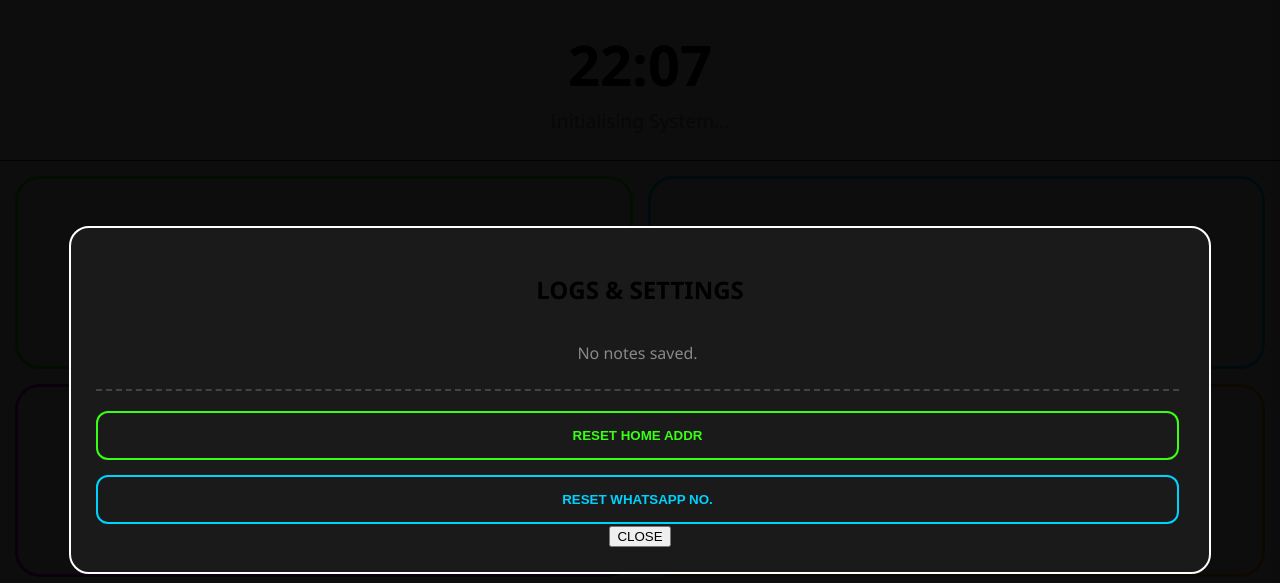
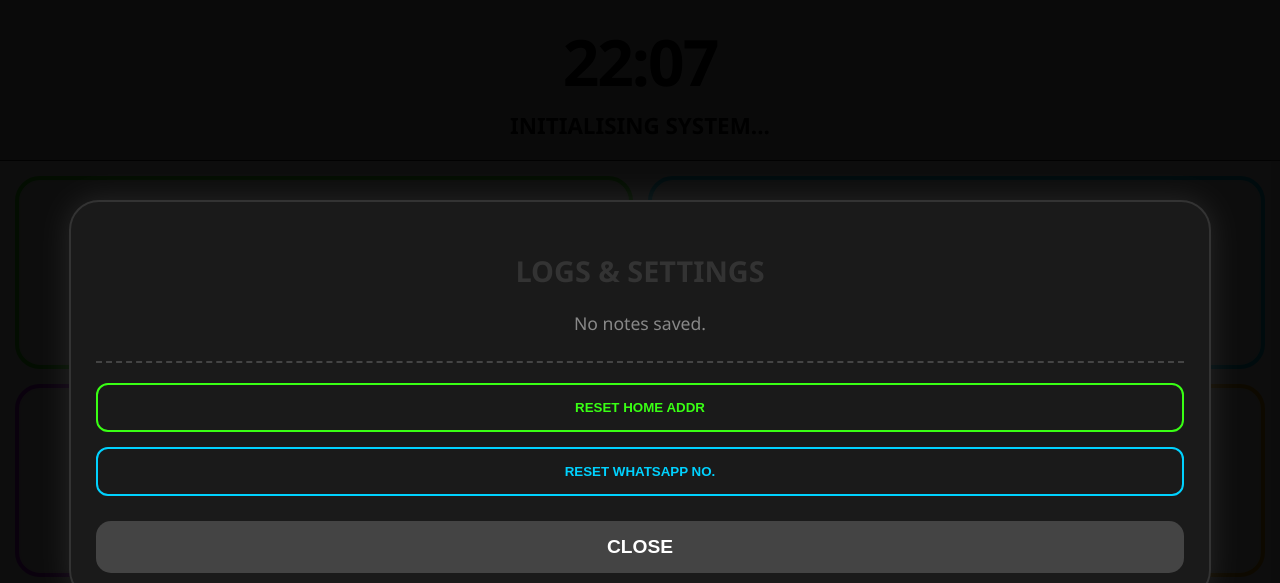
Before and after one commit to gbowdler/Car-app, a plain HTML site: page index.html in a window 1280 px wide. Both pictures are taken after a click on the button "VIEW LOGS". Shown: the top 583 px of the page. Drawn offline with Linux system fonts and the light colour scheme.

Commit message:
Update style.css
Touch optimisation
Z-index hierarchy

```diff
--- a/style.css
+++ b/style.css
@@ -1,7 +1,9 @@
+/* --- 1. THEME VARIABLES --- */
 :root {
     --bg-color: #000000;
     --btn-bg: #1a1a1a;
     --text-color: #ffffff;
+    /* Neon Accent Colours */
     --neon-green: #39ff14;
     --neon-blue: #00d2ff;
     --neon-purple: #bc13fe;
@@ -10,99 +12,105 @@
     --neon-grey: #ffffff;
 }
 
-/* Day Mode automatic switch */
+/* --- 2. AUTOMATIC DAY MODE --- */
 @media (prefers-color-scheme: light) {
     :root {
         --bg-color: #f0f0f0;
         --btn-bg: #ffffff;
         --text-color: #000000;
+        --neon-grey: #333333;
     }
 }
 
+/* --- 3. CORE LAYOUT --- */
 body {
     background-color: var(--bg-color);
     color: var(--text-color);
-    font-family: 'Segoe UI', sans-serif;
+    font-family: 'Segoe UI', Roboto, Helvetica, Arial, sans-serif;
     margin: 0;
     padding: 0;
     height: 100vh;
+    width: 100vw;
     display: flex;
     flex-direction: column;
-    overflow: hidden; /* Stops the page from bouncing/scrolling */
+    overflow: hidden; /* Prevents scrolling/bouncing in the cradle */
+    touch-action: manipulation; /* Improves tap response time */
 }
 
+/* --- 4. STATUS HEADER (TOP 20%) --- */
 #status-bar {
-    height: 20vh; /* Top 20% of screen */
+    height: 20vh;
     display: flex;
     flex-direction: column;
     justify-content: center;
     text-align: center;
+    background: rgba(0,0,0,0.2);
     border-bottom: 1px solid #333;
+    position: relative;
+    z-index: 10;
 }
 
-#clock { font-size: 3.5rem; margin: 0; font-weight: bold; }
-#location-text { font-size: 1.2rem; margin: 5px 0 0; color: #888; }
+#clock {
+    font-size: 4rem;
+    margin: 0;
+    font-weight: 800;
+    letter-spacing: -2px;
+}
 
+#location-text {
+    font-size: 1.4rem;
+    margin: 5px 0 0;
+    font-weight: bold;
+    text-transform: uppercase;
+}
+
+/* --- 5. BUTTON GRID (BOTTOM 80%) --- */
 .grid-container {
     display: grid;
-    grid-template-columns: 1fr 1fr; /* 2 columns */
-    grid-template-rows: repeat(3, 1fr); /* 3 rows */
+    grid-template-columns: 1fr 1fr;
+    grid-template-rows: repeat(3, 1fr);
     gap: 15px;
     padding: 15px;
-    height: 80vh; /* Fills the rest of the screen */
+    height: 80vh;
     box-sizing: border-box;
+    position: relative;
+    z-index: 20;
 }
 
 .btn {
     background: var(--btn-bg);
     color: var(--text-color);
-    border: 3px solid; /* Thicker borders for visibility */
+    border: 4px solid; /* Thicker for visibility */
     border-radius: 25px;
     font-size: 1.3rem;
-    font-weight: 800;
+    font-weight: 900;
     text-transform: uppercase;
     display: flex;
     align-items: center;
     justify-content: center;
     text-align: center;
+    padding: 10px;
+    box-shadow: 0 4px 15px rgba(0,0,0,0.5);
+    -webkit-tap-highlight-color: transparent; /* Removes grey box on tap */
 }
 
-/* Neon Accents */
-.green { border-color: var(--neon-green); }
-.blue { border-color: var(--neon-blue); }
-.purple { border-color: var(--neon-purple); }
-.amber { border-color: var(--neon-amber); }
-.red { border-color: var(--neon-red); }
-.grey { border-color: var(--neon-grey); }
+/* Neon Glow Assignments */
+.green  { border-color: var(--neon-green);  box-shadow: inset 0 0 10px rgba(57, 255, 20, 0.2); }
+.blue   { border-color: var(--neon-blue);   box-shadow: inset 0 0 10px rgba(0, 210, 255, 0.2); }
+.purple { border-color: var(--neon-purple); box-shadow: inset 0 0 10px rgba(188, 19, 254, 0.2); }
+.amber  { border-color: var(--neon-amber);  box-shadow: inset 0 0 10px rgba(255, 174, 0, 0.2); }
+.red    { border-color: var(--neon-red);    box-shadow: inset 0 0 10px rgba(255, 49, 49, 0.2); }
+.grey   { border-color: var(--neon-grey);   box-shadow: inset 0 0 10px rgba(255, 255, 255, 0.2); }
 
-/* Prevent grey highlight when tapping on mobile */
-button { -webkit-tap-highlight-color: transparent; }
-
-#modal-body {
-    max-height: 50vh; /* Limits height so you can scroll through many logs */
-    overflow-y: auto;
-    padding-right: 5px;
-}
-
-/* Custom scrollbar for a cleaner look */
-#modal-body::-webkit-scrollbar {
-    width: 5px;
-}
-#modal-body::-webkit-scrollbar-thumb {
-    background: #444;
-    border-radius: 10px;
-}
-
-/* Ensure the modal is ALWAYS on top of the buttons */
+/* --- 6. MODAL & SETTINGS (LOGS) --- */
 .modal {
     display: none;
     position: fixed;
-    top: 0;
-    left: 0;
+    top: 0; left: 0;
     width: 100vw;
     height: 100vh;
-    background: rgba(0,0,0,0.95); /* Slightly darker for focus */
-    z-index: 9999; /* Higher than everything else */
+    background: rgba(0, 0, 0, 0.95);
+    z-index: 9999 !important; /* Forces modal to front */
     justify-content: center;
     align-items: center;
 }
@@ -111,16 +119,33 @@ button { -webkit-tap-highlight-color: transparent; }
     background: #1a1a1a;
     padding: 25px;
     border: 2px solid var(--neon-grey);
-    border-radius: 20px;
+    border-radius: 30px;
     width: 85%;
-    max-height: 80vh; /* Don't let it go off-screen */
-    overflow-y: auto; /* Allow scrolling INSIDE the settings list */
+    max-height: 85vh;
+    overflow-y: auto;
     text-align: center;
+    box-shadow: 0 0 30px rgba(255,255,255,0.1);
 }
 
-/* Make sure the View Logs button text is very clear */
-.grey {
-    border-color: var(--neon-grey);
+#modal-title {
+    font-size: 1.8rem;
+    margin-bottom: 20px;
     color: var(--neon-grey);
-    font-size: 1.5rem; /* Larger font for the logs button */
 }
+
+#modal-body {
+    font-size: 1.1rem;
+    line-height: 1.5;
+}
+
+.close-btn {
+    margin-top: 25px;
+    background: #444;
+    color: white;
+    border: none;
+    padding: 15px 40px;
+    border-radius: 15px;
+    font-size: 1.2rem;
+    font-weight: bold;
+    width: 100%;
+}
```
